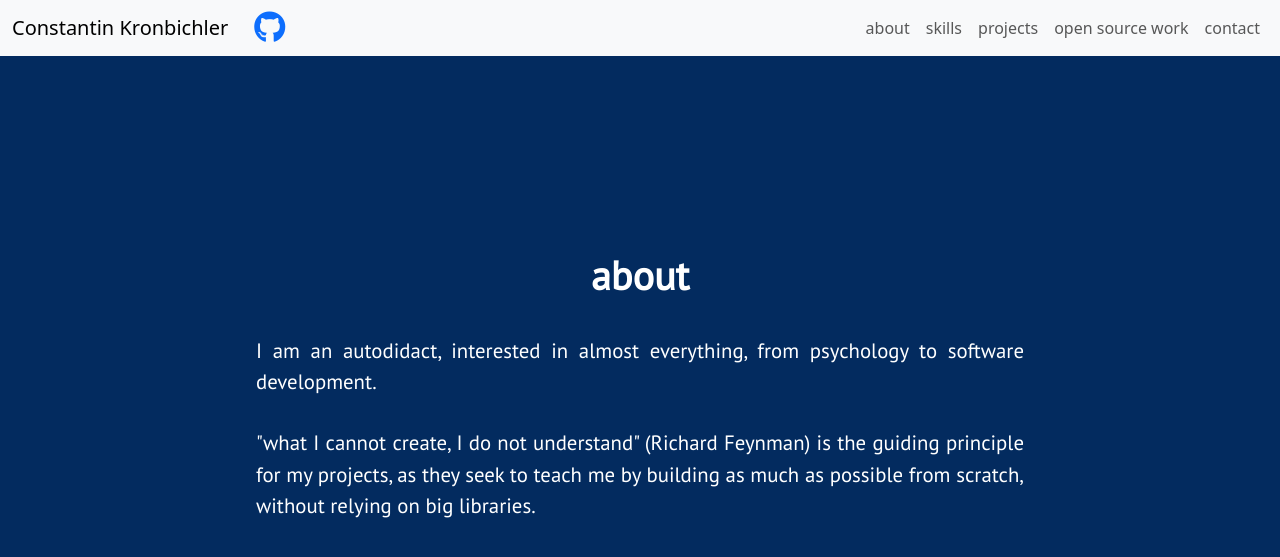
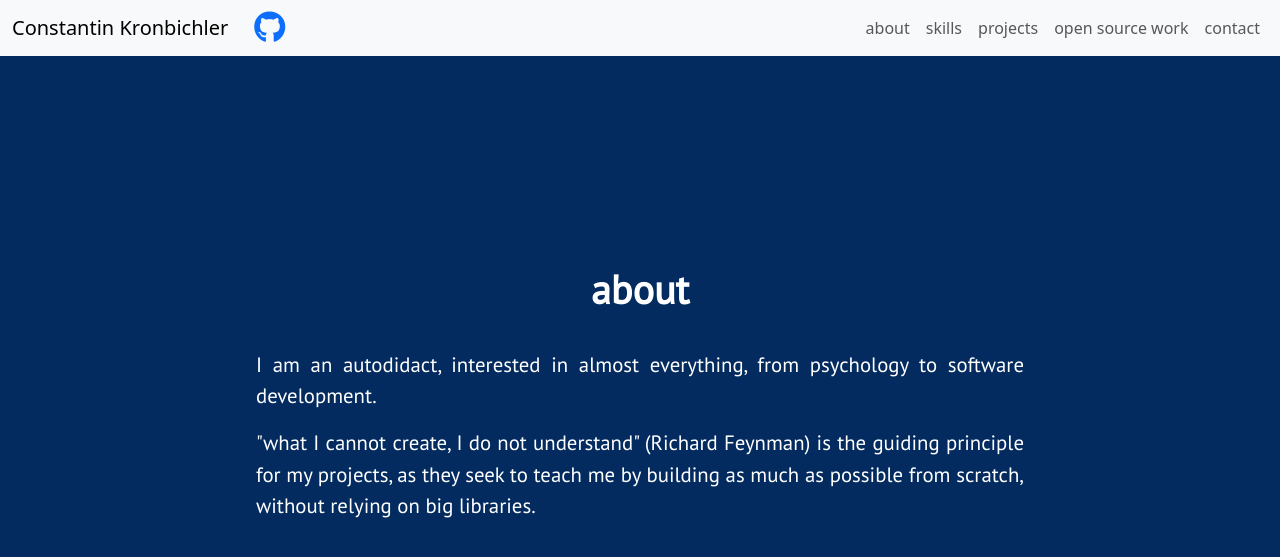
Before and after one commit to ccrownhill/portfolio, a Jekyll site: the page built from index.html, in a window 1280 px wide and 900 px high, scrolled down 1012 px. Shown: the top 557 px of the window. Built offline with Jekyll 4.4.1, drawn with Linux system fonts in a browser that asks for light colours; nearby versions of some CDN libraries.

Commit message:
remove margin for paragraph text styling

```diff
--- a/_includes/projects.html
+++ b/_includes/projects.html
@@ -10,9 +10,9 @@
 
             {% for project in site.projects %}
             <div class="card">
-                <h2>{{ project.name }}</h2>
+                <h2 style="margin: 1vh;">{{ project.name }}</h2>
                 <img src="{{ project.image }}" style="width:100%;">
-                <h2>details</h2>
+                <h2 style="margin: 1vh;">details</h2>
                 <ul class="paragraph-text" style="color: #000; text-align: left;">
                 {% for detail in project.details %}
                     <li>{{ detail }}</li>
--- a/assets/css/main.css
+++ b/assets/css/main.css
@@ -239,7 +239,6 @@ top: 0px;
   font-family: 'PT Sans', sans-serif;
   font-size: 20.8px;
   font-size: 1.3rem;
-  margin: 30px auto;
   color: #404040;
 }
 
```
